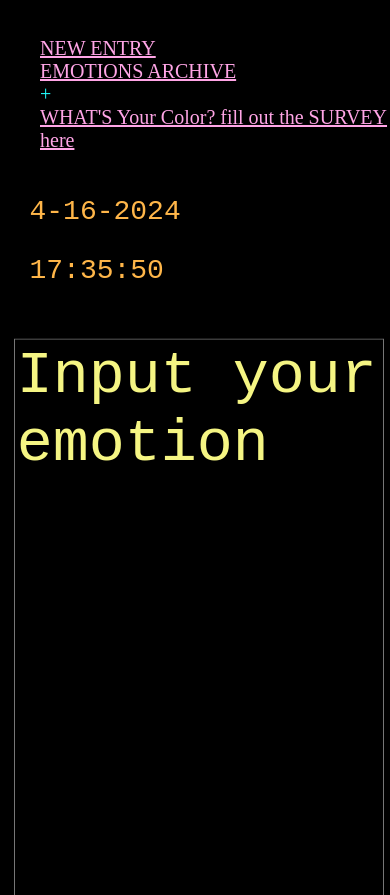
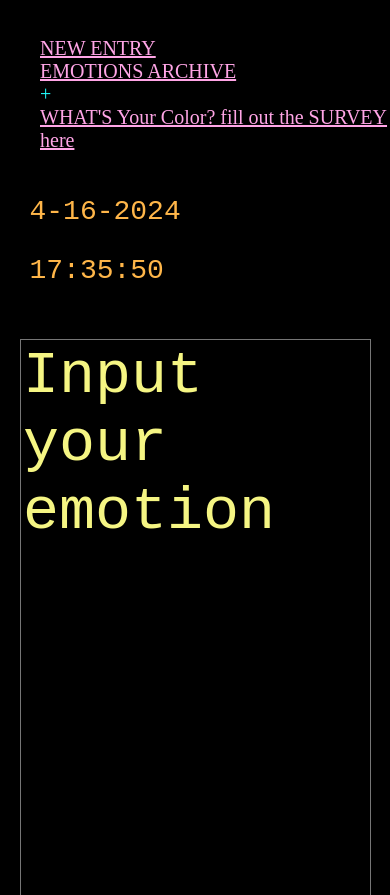
Before and after one commit to jingqian1/shapeDiary, a plain HTML site: page index.html in a window 390 px wide. Shown: the part 205-1100 px from the top of the page. Drawn offline with Linux system fonts and the light colour scheme.

Commit message:
Add files via upload

```diff
--- a/style.css
+++ b/style.css
@@ -207,50 +207,32 @@ a:active {
 }
 
 .overlay-form {
+    position: absolute;
+    top: 60%;
+    left: 50%;
+    transform: translate(-50%, -50%);
+    width: 90%;
+    /* Adjust the width as needed */
+    max-width: 600px;
+    /* Maximum width for larger screens */
+    overflow: auto;
+    z-index: 1;
+    /* Set z-index to overlap with the images */
+    display: flex;
+    justify-content: center;
+}
 
+textarea[type=text] {
+    color: rgb(255, 255, 255);
+    background: transparent;
+    font-size: 60px;
+    width: 100%;
+    /* Take up full width */
+}
 
-
-            /* Set position to absolute */
-    top: 50%;
-            /* Position the top edge of the text area at the vertical center */
-    left: 50%;
-            /* Position the left edge of the text area at the horizontal center */
-    transform: translate(-50%, -40%);
-            /* Center the text area both vertically and horizontally */
-    width: 90%;
-            /* Set width to 90% of the viewport width */
-
-            /* Let the height adjust automatically based on content */
-    resize: both;
-            /* Allow resizing in both directions */
-    overflow: auto;
-            /* Show scrollbars when content overflows */
-
-            /* Ensure text area appears above the photo gallery */
-
-    text-align: center;
-    position: absolute;
-    /* margin: 0 auto; */
-
-    height: auto;
-
-    z-index: 1;
-        /* Ensure the text area appears above the GIF layer */
-
-    border-color: transparent;
-    background: transparent;
-
-
-
-}
-.form {
-
-    overflow: scroll;
-    max-width: 600px;
-    width: 90%;
-    margin: 0 auto;
-    /* display: inline-block; */
-
+input[type=submit] {
+    width: 100%;
+    /* Take up full width */
 }
 
 ::placeholder {
@@ -259,16 +241,9 @@ a:active {
     /* Firefox */
 }
 
-textarea[type=text] {
-    color: rgb(255, 255, 255);
-    background: transparent;
-    font-size: 60px;
-}
-
 textarea {
     resize: none;
 }
-
 input[type=submit] {
     font-size: 40px;
     background-color: #ffffff00;
@@ -362,53 +337,7 @@ footer {
     /* Automatically adjust height */
 }
 
-    .overlay-form {
-    /* position: absolute;
-    top: 60%;
-    left: 50%;
-    transform: translate(-50%, -50%);
-    padding: 10px 20px;
-    font-size: 200px;
-    text-align: center;
-    width: 100%;
-    max-width: 100%;
 
-     */
-
-
-    /* Set position to absolute */
-    top: 60%;
-    /* Position the top edge of the text area at the vertical center */
-    left:33.5%;
-    /* Position the left edge of the text area at the horizontal center */
-    transform: translate(-30%, -50%);
-    /* Center the text area both vertically and horizontally */
-    width: 100%;
-    /* Set width to 90% of the viewport width */
-
-    /* Let the height adjust automatically based on content */
-    resize: both;
-    /* Allow resizing in both directions */
-    overflow: auto;
-    /* Show scrollbars when content overflows */
-
-    /* Ensure text area appears above the photo gallery */
-
-    text-align: center;
-    position: absolute;
-    /* margin: 0 auto; */
-
-    height: auto;
-
-    z-index: 1;
-    /* Ensure the text area appears above the GIF layer */
-
-    border-color: transparent;
-    background: transparent;
-    display: flex;
-    align-items: center;
-
-}
 
     .input[type=text] {
         font-size: 50%;
```
